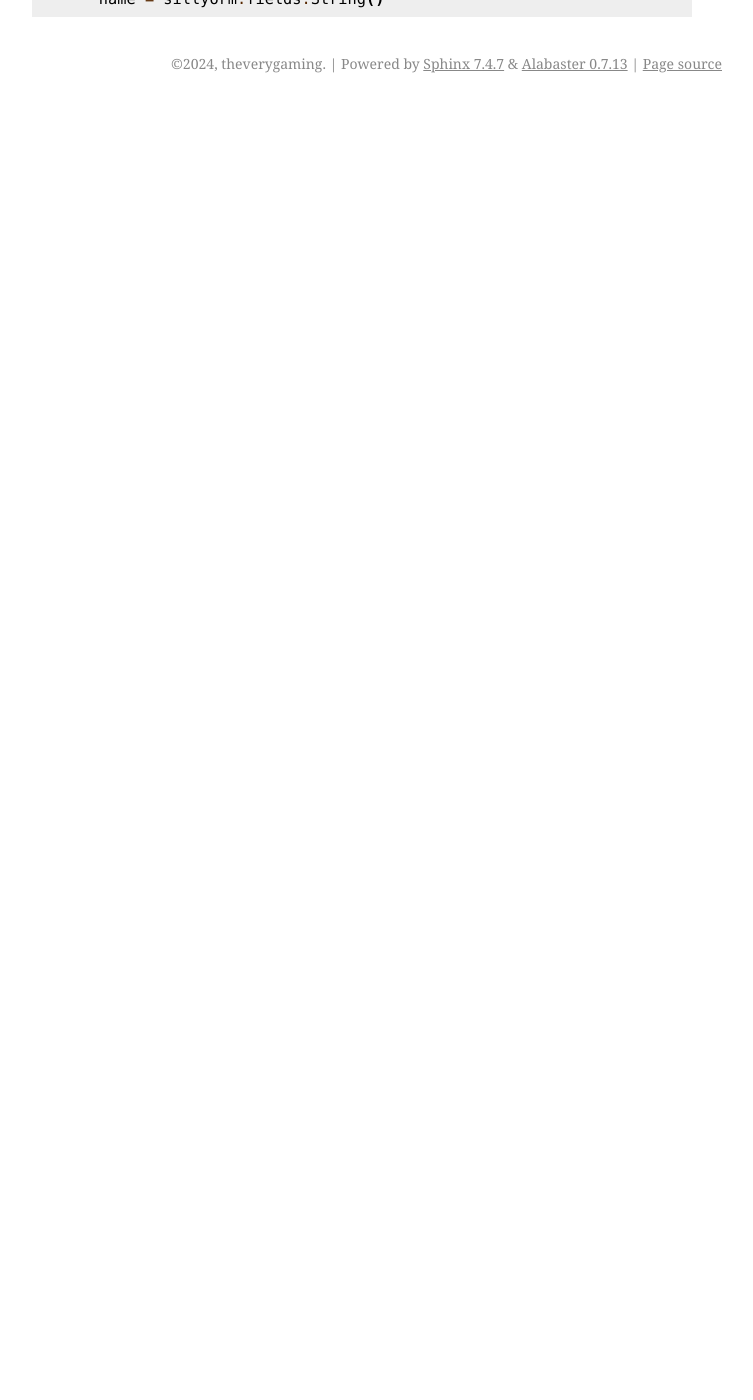
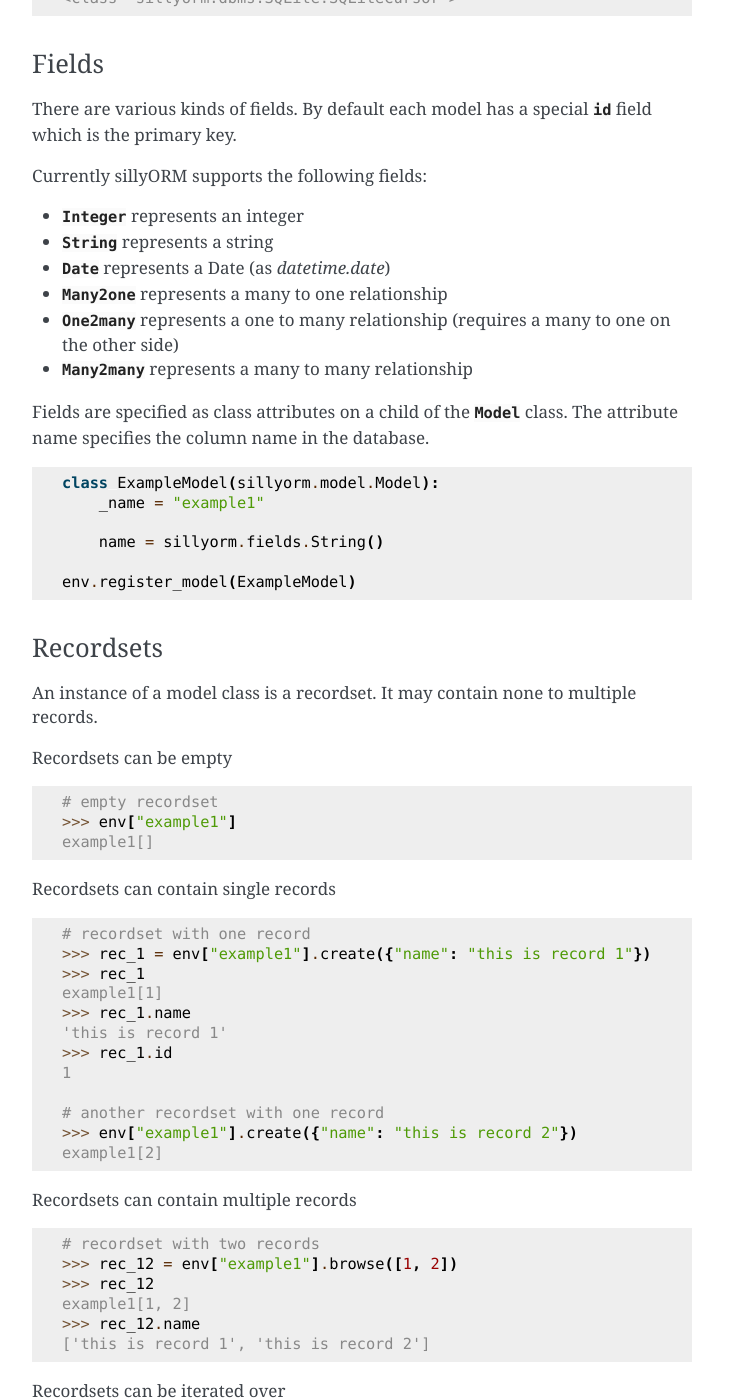
Before and after one commit to theverygaming/sillyORM, a Sphinx documentation site: the page built from docs/source/quickstart.rst, in a window 1280 px wide and 1400 px high, scrolled down 1065 px. Shown: the whole window, without its empty margins (388-1141 px from the left). Built offline with Sphinx 7.4.7, drawn with Linux system fonts in a browser that asks for light colours; before the commit the page ends 1168 px from its top, so only the background shows below that; some of the changed text lies outside the part shown.

Commit message:
further work on quickstart guide

```diff
--- a/docs/source/quickstart.rst
+++ b/docs/source/quickstart.rst
@@ -26,18 +23,49 @@
 
 A model is a class that inherits from :class:`sillyorm.model.Model`.
 It has a `_name` attribute which specifies the name of the database table
-and the name of the model in the :class:`environment <sillyorm.environment.Environment>`.
-
-..
-   TODO: reference environment section
+and the name of the model in the :ref:`environment <environment>`.
 
 .. testcode:: models
 
    class ExampleModel(sillyorm.model.Model):
-       _name = "example"
+       _name = "example0"
+
+   env.register_model(ExampleModel)
 
 When a model is registered the ORM ensures the table with all required fields is created.
 If any columns/fields exist in the database but are not specified in the model **they will be removed in the database**.
+
+
+.. _environment:
+
+-----------
+Environment
+-----------
+
+The :class:`environment <sillyorm.environment.Environment>` class keeps track of the database cursor and Models registered in the database.
+
+You can get an empty :ref:`recordset <recordsets>` for each model registered in the environment
+
+.. doctest:: models
+
+   >>> env["example0"]
+   example0[]
+
+The environment can be accessed from each :ref:`recordset <recordsets>`
+
+.. doctest:: models
+
+   # the environment can be accessed from each recordset
+   >>> type(env["example0"].env)
+   <class 'sillyorm.environment.Environment'>
+
+The database cursor can be accessed from the environment
+
+.. doctest:: models
+
+   # the database cursor can be accessed from the environment
+   >>> type(env.cr)
+   <class 'sillyorm.dbms.SQLite.SQLiteCursor'>
 
 
 ------
@@ -62,12 +90,101 @@
 .. testcode:: models
 
    class ExampleModel(sillyorm.model.Model):
-       _name = "example"
+       _name = "example1"
 
        name = sillyorm.fields.String()
 
-..
-   TODO: describe recordsets
+   env.register_model(ExampleModel)
 
-..
-   TODO: describe functions
+
+.. _recordsets:
+
+----------
+Recordsets
+----------
+
+An instance of a model class is a recordset. It may contain none to multiple records.
+
+
+Recordsets can be empty
+
+.. doctest:: models
+
+   # empty recordset
+   >>> env["example1"]
+   example1[]
+
+
+Recordsets can contain single records
+
+.. doctest:: models
+
+   # recordset with one record
+   >>> rec_1 = env["example1"].create({"name": "this is record 1"})
+   >>> rec_1
+   example1[1]
+   >>> rec_1.name
+   'this is record 1'
+   >>> rec_1.id
+   1
+
+   # another recordset with one record
+   >>> env["example1"].create({"name": "this is record 2"})
+   example1[2]
+
+Recordsets can contain multiple records
+
+.. doctest:: models
+
+   # recordset with two records
+   >>> rec_12 = env["example1"].browse([1, 2])
+   >>> rec_12
+   example1[1, 2]
+   >>> rec_12.name
+   ['this is record 1', 'this is record 2']
+
+
+Recordsets can be iterated over
+
+.. doctest:: models
+
+   >>> rec_12 = env["example1"].browse([1, 2])
+   >>> for record in rec_12: record
+   example1[1]
+   example1[2]
+
+There is a :func:`function <sillyorm.model.Model.ensure_one>` to ensure a recordset contains exactly one record. It will raise an exception if that isn't the case
+
+.. doctest:: models
+
+   >>> rec_1 = env["example1"].browse(1)
+   >>> rec_1.ensure_one()
+   example1[1]
+
+---------------
+Model Functions
+---------------
+
+A model can have functions
+
+.. testcode:: models
+
+   class ExampleModel(sillyorm.model.Model):
+       _name = "example2"
+
+       name = sillyorm.fields.String()
+
+       def somefunc(self):
+           print(self)
+           for record in self:
+               print(f"it: {self}")
+
+   env.register_model(ExampleModel)
+   record = env["example2"].create({"name": "test"})
+   record.somefunc()
+
+
+.. testoutput:: models
+
+   example2[1]
+   it: example2[1]
```
Also changed, not shown: other parts of docs/source/quickstart.rst (+0 -3 lines).
